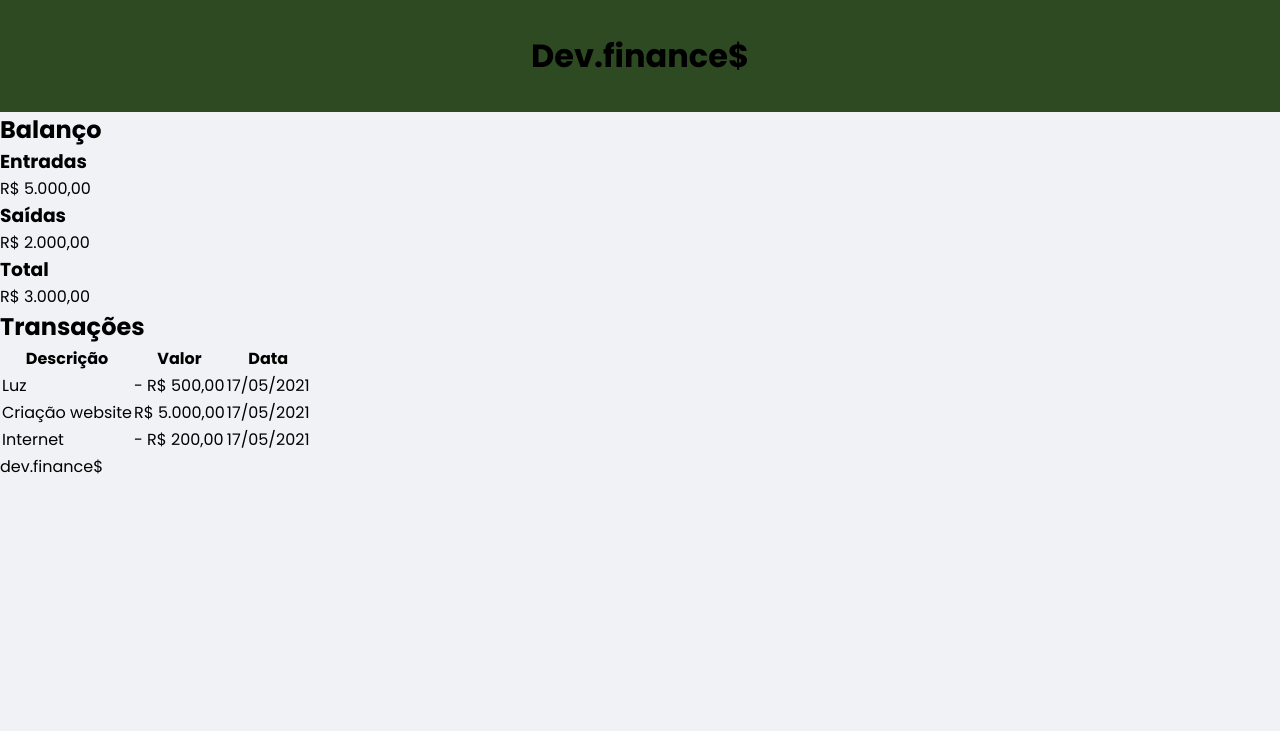
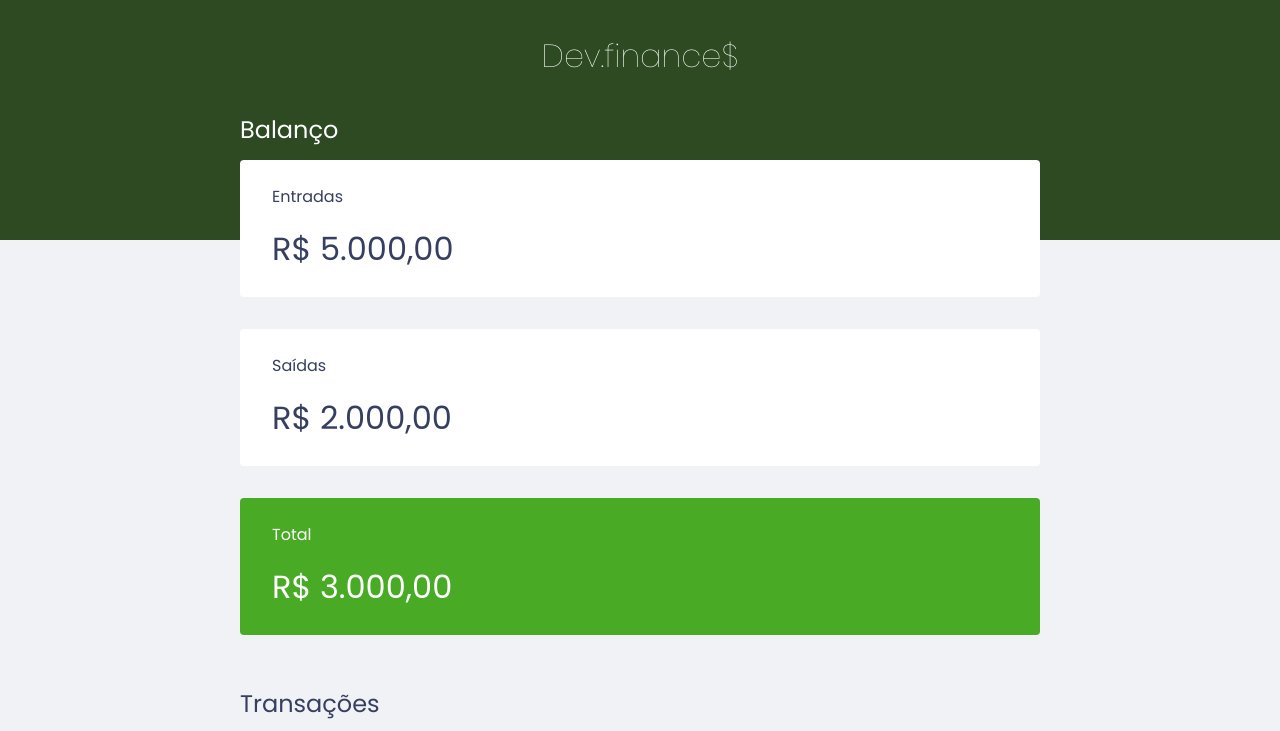
Before and after one commit to annakarlasganderla/dev-finance, a plain HTML site: page index.html in a window 1280 px wide. Shown: the top 731 px of the page. Drawn offline with Linux system fonts and the light colour scheme.

Commit message:
estilizaçao da página

```diff
--- a/index.html
+++ b/index.html
@@ -18,7 +18,7 @@
       <h1 id="logo">Dev.finance$</h1>
     </header>
 
-    <main>
+    <main class="container">
       <section id="balance">
         <h2>Balanço</h2>
 
@@ -32,7 +32,7 @@
             <p>R$ 2.000,00</p>
         </div>
 
-        <div class="card">
+        <div class="card total">
             <h3>Total</h3>
             <p>R$ 3.000,00</p>
         </div>
@@ -56,21 +56,21 @@
         <tbody>
           <!-- Linhas -->
           <tr>
-            <td>Luz</td>
-            <td>- R$ 500,00</td>
-            <td>17/05/2021</td>
+            <td class="description">Luz</td>
+            <td class="expense">- R$ 500,00</td>
+            <td class="date">17/05/2021</td>
           </tr>
 
           <tr>
-            <td>Criação website</td>
-            <td>R$ 5.000,00</td>
-            <td>17/05/2021</td>
+            <td class="description">Criação website</td>
+            <td class="income">R$ 5.000,00</td>
+            <td class="date">17/05/2021</td>
           </tr>
 
           <tr>
-            <td>Internet</td>
-            <td>- R$ 200,00</td>
-            <td>17/05/2021</td>
+            <td class="description">Internet</td>
+            <td class="expense">- R$ 200,00</td>
+            <td class="date">17/05/2021</td>
           </tr>
         </tbody>
       </table>
--- a/page-landing.css
+++ b/page-landing.css
@@ -1,4 +1,9 @@
 /* GLOBAL ==============================*/
+:root {
+    --dark-blue: #363f5f;
+}
+
+
 * {
     margin: 0; /* espaçamento externo entre um elemento e outro */
     padding: 0; /* preenchimento interno do elemento */
@@ -10,9 +15,123 @@ body {
     font-family: 'Poppins', sans-serif;
 }
 
+.container {
+    width: min(90vw, 800px); /* procura o menor valor entre os dois */
+    margin: auto; /* organiza as laterais, deixando o conteúdo ao meio da página */
+}
+
+/* TITLES =============================*/
+h2 {
+    margin-top: 3.2rem;
+    margin-bottom: 0.8rem;
+    color: var(--dark-blue);
+
+    font-weight: normal;
+}
+
 /* HEADER =============================*/
 header {
     background: #2d4a22;
-    padding: 2rem 0; /* trabalha como um relogio se eu colocar mais de um valor*/
+    padding: 2rem 0 10rem; /* trabalha como um relogio se eu colocar mais de um valor*/
     text-align: center; /* alinha ao centro */
 }
+
+#logo {
+    color: #fff;
+    font-weight: 100;
+}
+
+/* BALANCE =============================*/
+#balance {
+    margin-top: -8rem;
+}
+
+#balance h2 {
+    color: #fff;
+    margin-top: 0;
+}
+
+/* CARDS =============================*/
+.card {
+    background: white;
+    padding: 1.5rem 2rem;
+    border-radius: 0.25rem;
+
+    margin-bottom: 2rem;
+    color: var(--dark-blue);
+}
+
+.card h3 {
+    font-weight: normal;
+    font-size: 1rem;
+}
+
+.card p {
+    font-size: 2rem;
+    line-height: 3rem;
+
+    margin-top: 1rem;
+}
+
+.card.total {
+    background: #49aa26;
+    color: white;
+}
+
+/* TABLE =============================*/
+#data-table {
+    width: 100%;
+    border-spacing: 0 0.5rem;
+
+    color: #969cb3;
+}
+
+
+table thead tr th:first-child,
+table tbody tr td:first-child {
+    border-radius: 0.25rem 0 0 0.25rem;
+}
+
+table thead th {
+    background: white;
+
+    font-weight: normal;
+    padding: 1rem 2rem;
+
+    text-align: left;
+}
+
+table tbody td {
+    background: white;
+    padding: 1rem 2rem;
+}
+
+table tbody tr {
+    opacity: 0.7;
+}
+
+table tr:hover {
+    opacity: 1;
+}
+
+td.description {
+    color: var(--dark-blue);
+}
+
+td.income {
+    color: #12a45a;
+}
+
+td.expense {
+    color: #e92929;
+}
+
+
+/* FOOTER =============================*/
+footer {
+    text-align: center;
+    padding: 4rem 0 2rem;
+    color: var(--dark-blue);
+
+    opacity: 0.6;
+}
```
